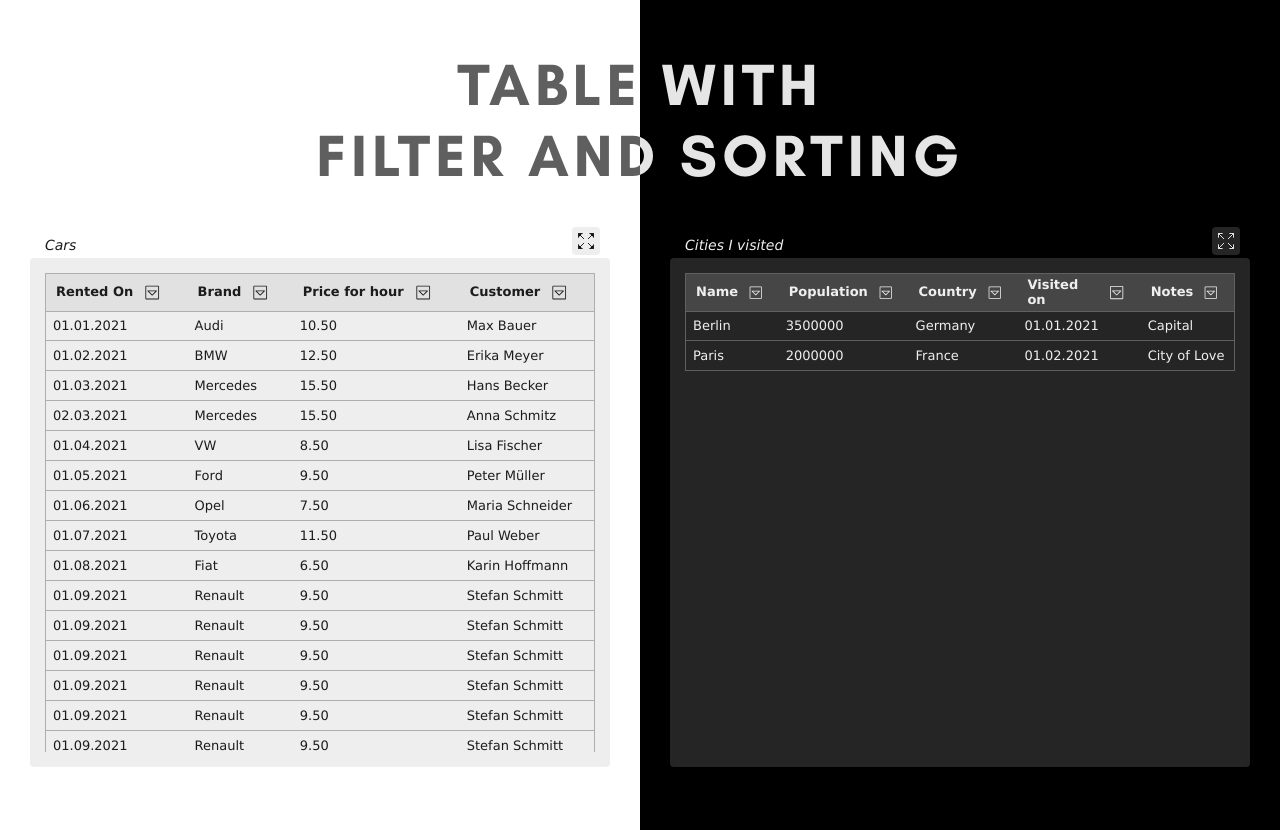
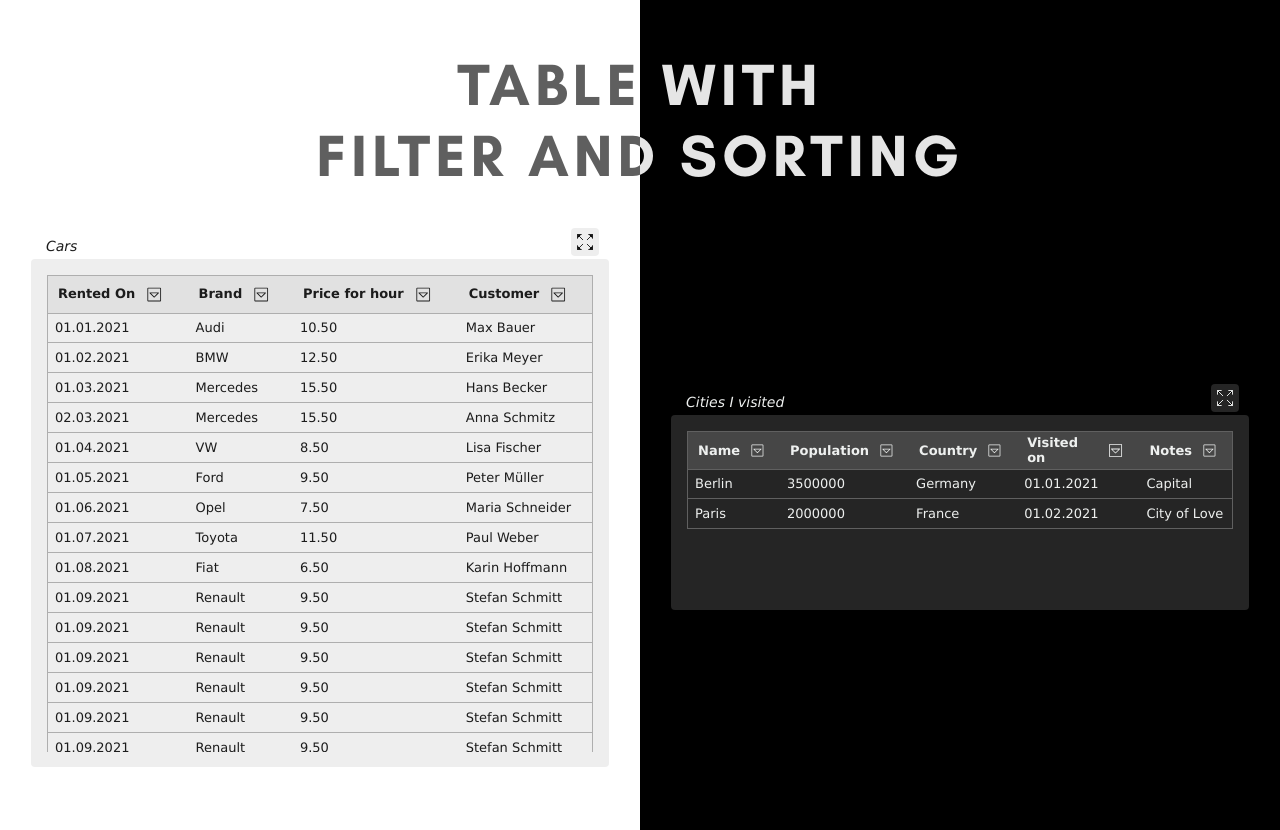
Before and after one commit to vika-v-v/table-with-filters-and-sorting, an Angular app: page / in a window 1280 px wide. Built offline with nearby package versions, Linux system fonts and the light colour scheme; a web font is replaced by a local one.

Commit message:
working on box of the table

```diff
--- a/src/app/custom-dropdown/custom-dropdown.component.html
+++ b/src/app/custom-dropdown/custom-dropdown.component.html
@@ -3,7 +3,10 @@
   <!-- Die Ausgewählte Option -->
   <div class="selected-option" (click)="toggleDropdown()" #dropdown [ngStyle]="{color: themeColors[theme].text}">
     <p>{{ selectedOption }}</p>
-    <img class="dropdown-icon" src="assets/icons/caret_down_thin_icon.svg" alt="Dropdown Icon">
+    <svg class="dropdown-icon" viewBox="0 0 256 256" xmlns="http://www.w3.org/2000/svg">
+      <path fill="none" d="M0 0h256v256H0z"></path>
+      <path fill="none" [attr.stroke]="themeColors[theme].text" stroke="#dbd1d1" stroke-linecap="round" stroke-linejoin="round" stroke-width="8" d="m208 96-80 80-80-80" class="stroke-000000"></path>
+    </svg>
   </div>
 
   <!-- Alle Optionen -->
--- a/src/app/custom-dropdown/custom-dropdown.component.ts
+++ b/src/app/custom-dropdown/custom-dropdown.component.ts
@@ -55,7 +55,7 @@ export class CustomDropdownComponent {
   toggleDropdown(): void {
     this.dropdownOpen = !this.dropdownOpen;
     if (this.dropdownOpen) {
-      setTimeout(() => this.setPosition(), 100);
+      setTimeout(() => this.setPosition(), 10);
     }
   }
 
--- a/src/app/demo/demo.component.css
+++ b/src/app/demo/demo.component.css
@@ -47,6 +47,8 @@
   width: 50%;
   height: 100%;
   padding: 15px 30px;
+  display: flex;
+  flex-direction: column;
   position: relative;
 }
 
@@ -59,11 +61,11 @@
 }
 
 #cities, #cars {
-  margin-top: calc(25vh + 10px);
   display: flex;
   flex-direction: column;
   align-items: center;
   justify-content: center;
-  position: relative;
-  height: calc(75vh - 65px);
+  width: 100%;
+  height: calc(75vh - 120px);
+  margin-top: calc(25vh + 10px);
 }
--- a/src/app/table/table.component.css
+++ b/src/app/table/table.component.css
@@ -23,10 +23,6 @@
   max-height: calc(100vh - 75px);
 }
 
-.grey-text {
-  color: #dbd1d1;
-}
-
 .background {
   content: "";
   position: fixed;
@@ -41,11 +37,9 @@
 #container {
   z-index: 1;
   width: 100%;
-  max-width: 100%;
-  min-width: 100%;
-  height: 100%;
   max-height: 100%;
-  min-height: 100%;
+  box-sizing: border-box;
+  padding: 1px;
   margin: 5px 0 10px;
 }
 
@@ -104,13 +98,10 @@ svg {
 }
 
 #table-container {
-  height: calc(100% - 56px);
-  max-height: calc(100% - 56px);
+  max-height: 100%;
+  height: 100%;
   border-radius: 4px;
   padding: 15px;
-  width: calc(100% - 30px);
-  max-width: calc(100% - 30px);
-  min-width: calc(100% - 30px);
   position: relative;
   background-color: var(--main-background);
 }
@@ -119,15 +110,17 @@ svg {
   overflow-y: auto;
   overflow-x: hidden;
   height: 100%;
-  max-height: 100%;
-  padding: 0;
   margin: 0;
+  box-sizing: border-box;
+  padding: 1px;
 }
 
 table {
+  overflow-y: auto;
+  overflow-x: hidden;
   width: 100%;
-  max-width: 100%;
-  min-width: 100%;
+  box-sizing: border-box;
+  padding: 1px;
   border-collapse: collapse;
   text-align: left;
   table-layout: auto;
@@ -155,7 +148,7 @@ tr > th {
   padding: 2px 10px;
   text-align: left;
   position: sticky;
-  top: 0;
+  top: -1px;
   z-index: 2;
   border: none;
   background-color: var(--table-header);
@@ -263,8 +256,17 @@ tr > th {
   display: flex;
   align-items: center;
   vertical-align: middle;
-  gap: 7px; /* Increase the gap between checkbox and label text */
+  gap: 7px;
 }
+
+.checkbox-container {
+  max-height: 20vh;
+  overflow-y: auto;
+  box-sizing: border-box;
+  padding: 1px;
+}
+
+
 
 .custom-checkbox {
   position: relative;
--- a/src/app/table/table.component.html
+++ b/src/app/table/table.component.html
@@ -155,6 +155,7 @@
       <!-- Checkbox Filter, u. a. für Wertpapiertypen benutzt -->
       <div *ngIf="filterOption.typ === 'Checkbox'" class="filter checkbox-filter">
         <label [ngStyle]="{color: themeColors[theme].text}">{{ filterOption.name }}</label>
+        <div class="checkbox-container">
           <div *ngFor="let option of filterOption.optionen" class="checkbox-option">
             <input
               type="checkbox"
@@ -163,7 +164,8 @@
               class="custom-checkbox"
               id="{{option.name}}"
             />
-          <label class="grey-text" for="{{option.name}}">{{ option.name }}</label>
+            <label [ngStyle]="{color: themeColors[theme].text}" for="{{option.name}}">{{ option.name }}</label>
+          </div>
         </div>
       </div>
 
```
Lines whose indentation alone changed are shown as unchanged.
